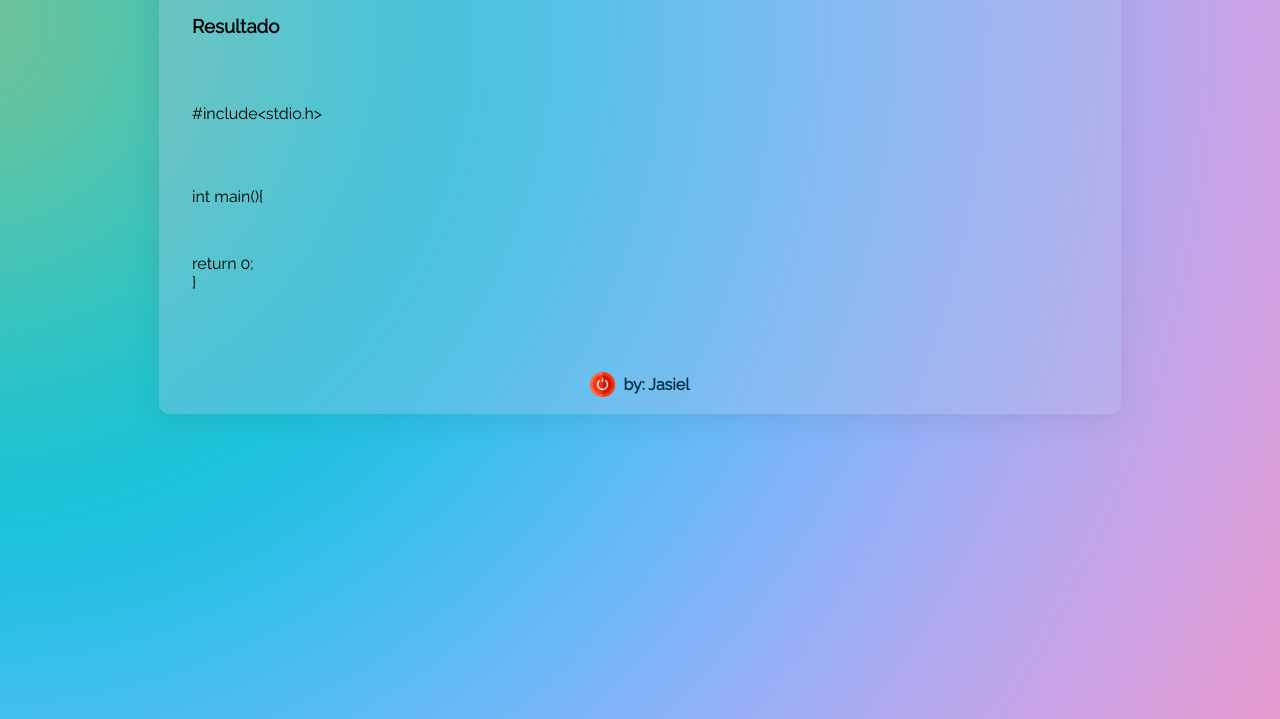
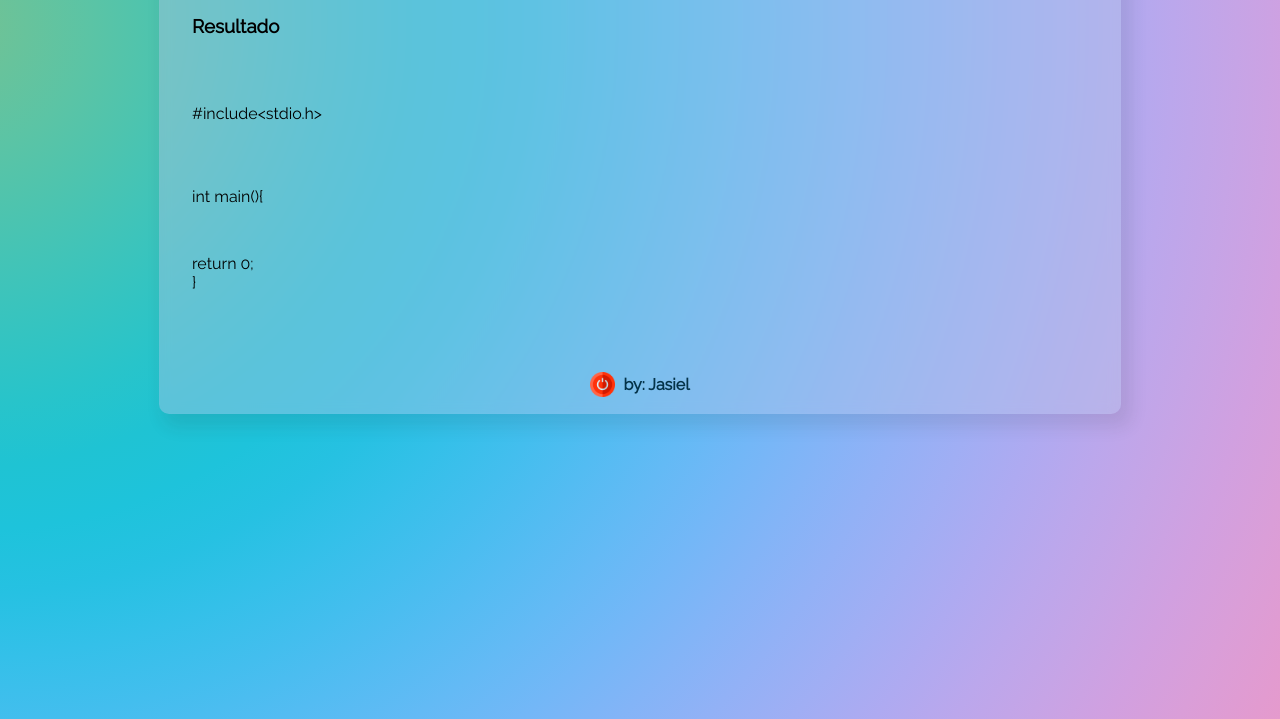
Before and after one commit to noejasiel/Compilador, a plain HTML site: page index.html in a window 1280 px wide. Shown: the part 166-885 px from the top of the page. Drawn offline with Linux system fonts and the light colour scheme.

Commit message:
correccion stylo

```diff
--- a/styles/styles.css
+++ b/styles/styles.css
@@ -46,13 +46,13 @@ body {
   height: 100%;
   display: flex;
   flex-direction: column;
-  backdrop-filter: blur(3px);
-  -webkit-backdrop-filter: blur(3px);
+  backdrop-filter: blur(6px);
+  -webkit-backdrop-filter: blur(6px);
   background: rgb(255, 255, 255, 0.1);
   border: 1px solid rgb(255, 255, 255, 0.01);
   border-radius: 10px;
-  box-shadow: 0 4px 30px rgba(35, 35, 35, 0.1);
-  background: rgba(182, 194, 230, 0.3);
+  box-shadow: 7px 10px 17px 3px rgb(35 35 35 / 10%);
+  background: rgba(182, 194, 230, 0.4);
   z-index: -1;
   padding: 0 2em;
   margin-bottom: 30%;
```
